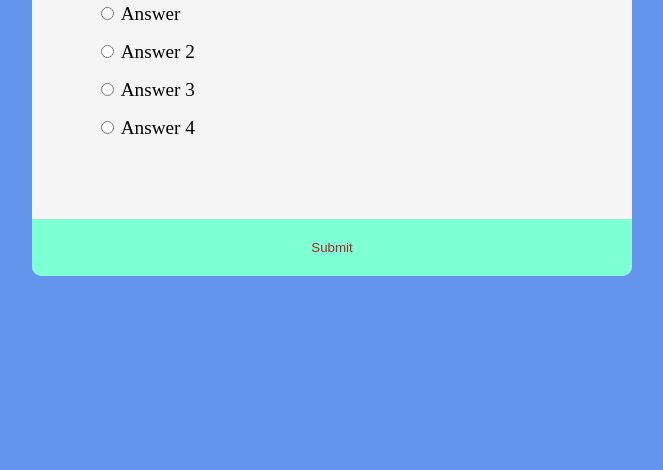
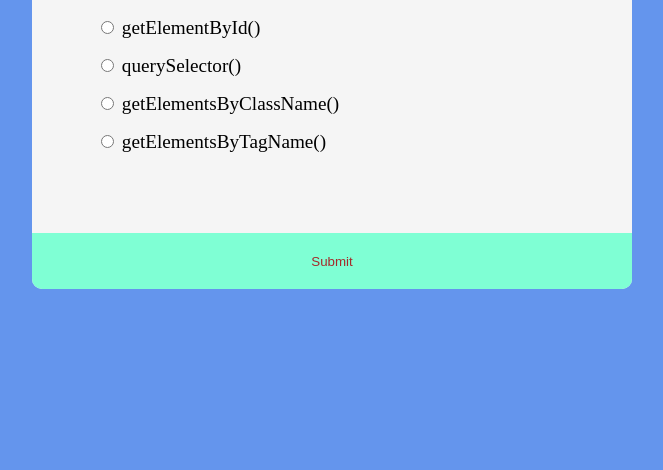
Before and after one commit to AH82021/arrayInJs, a plain HTML site: page quizApp/index.html in a window 1280 px wide. Shown: the part 330-800 px from the top of the page, without its empty margins (308-971 px from the left). Drawn offline with Linux system fonts and the light colour scheme.

Commit message:
add js for quiz app

```diff
--- a/quizApp/index.html
+++ b/quizApp/index.html
@@ -7,7 +7,7 @@
   <title>Quiz App</title>
 </head>
 <body>
- <div class="quiz-box">
+ <div class="quiz-box" id="quiz">
   <div class="quiz-header">
     <h2 id="question">Question text be here</h2>
     <ul>
@@ -34,8 +34,9 @@
     </ul>
   </div>
   <button id="submit">Submit</button>
+
  </div>
 
-  <script src="./quizApp/js/app.js"></script>
+  <script src="./js/app.js"></script>
 </body>
 </html>
--- a/quizApp/js/app.js
+++ b/quizApp/js/app.js
@@ -0,0 +1,106 @@
+const quizData = [
+  {
+    question: "Which method is used to select an element by its ID?",
+    a: "getElementById()",
+    b: "querySelector()",
+    c: "getElementsByClassName()",
+    d: "getElementsByTagName()",
+    correct: "a",
+  },
+  {
+    question: "Which method is used to create a new HTML element in the DOM?",
+    a: "createElement()",
+    b: "createNode()",
+    c: "createHTML()",
+    d: "newElement()",
+    correct: "a",
+  },
+  {
+    question: "How do you add a class to an HTML element using JavaScript?",
+    a: "element.addClass('className')",
+    b: "element.className = 'className'",
+    c: "element.classList.add('className')",
+    d: "element.addClassName('className')",
+    correct: "c",
+  },
+  {
+    question: "Which property is used to change the text inside an HTML element?",
+    a: "innerHTML",
+    b: "textValue",
+    c: "textContent",
+    d: "innerText",
+    correct: "c",
+  },
+  {
+    question: "Which event occurs when an element is clicked?",
+    a: "onchange",
+    b: "onmouseover",
+    c: "onkeydown",
+    d: "onclick",
+    correct: "d",
+  },
+];
+
+
+// cache
+
+const quiz = document.getElementById('quiz')
+const question = document.getElementById("question")
+const answerElements = document.querySelectorAll('.answer')
+const a_answer = document.getElementById('a_text')
+const b_answer = document.getElementById('b_text')
+const c_answer = document.getElementById('c_text')
+const d_answer = document.getElementById('d_text')
+const submitBtn = document.getElementById('submit')
+
+let currentQuiz = 0;
+let score =0;
+loadQuestions()
+
+function loadQuestions(){
+  deselectAnswers();
+  const currentQuestion = quizData[currentQuiz]
+  question.innerText = currentQuestion.question;
+  a_answer.innerText = currentQuestion.a;
+  b_answer.innerText = currentQuestion.b;
+  c_answer.innerText = currentQuestion.c;
+  d_answer.innerText = currentQuestion.d;
+}
+
+function deselectAnswers(){
+  answerElements.forEach(ele=> ele.checked = false)
+}
+
+function getSelected(){
+  let answer;
+
+  answerElements.forEach(answerEl => {
+    if(answerEl.checked){
+      answer = answerEl.id;
+    }
+  })
+
+  return answer;
+}
+
+submitBtn.addEventListener('click',()=>{
+const answer = getSelected();
+
+ if(answer){
+  if(answer === quizData[currentQuiz].correct){
+    score++;
+  }
+  currentQuiz++;
+
+  if(currentQuiz<quizData.length){
+    loadQuestions()
+  } else {
+    quiz.innerHTML = `
+    <h2> You answered ${score}/${quizData.length} questions correctlty </h2>
+ <button onclick="location.reload()">Reload</button>
+
+    `
+  }
+ }
+
+})
```
